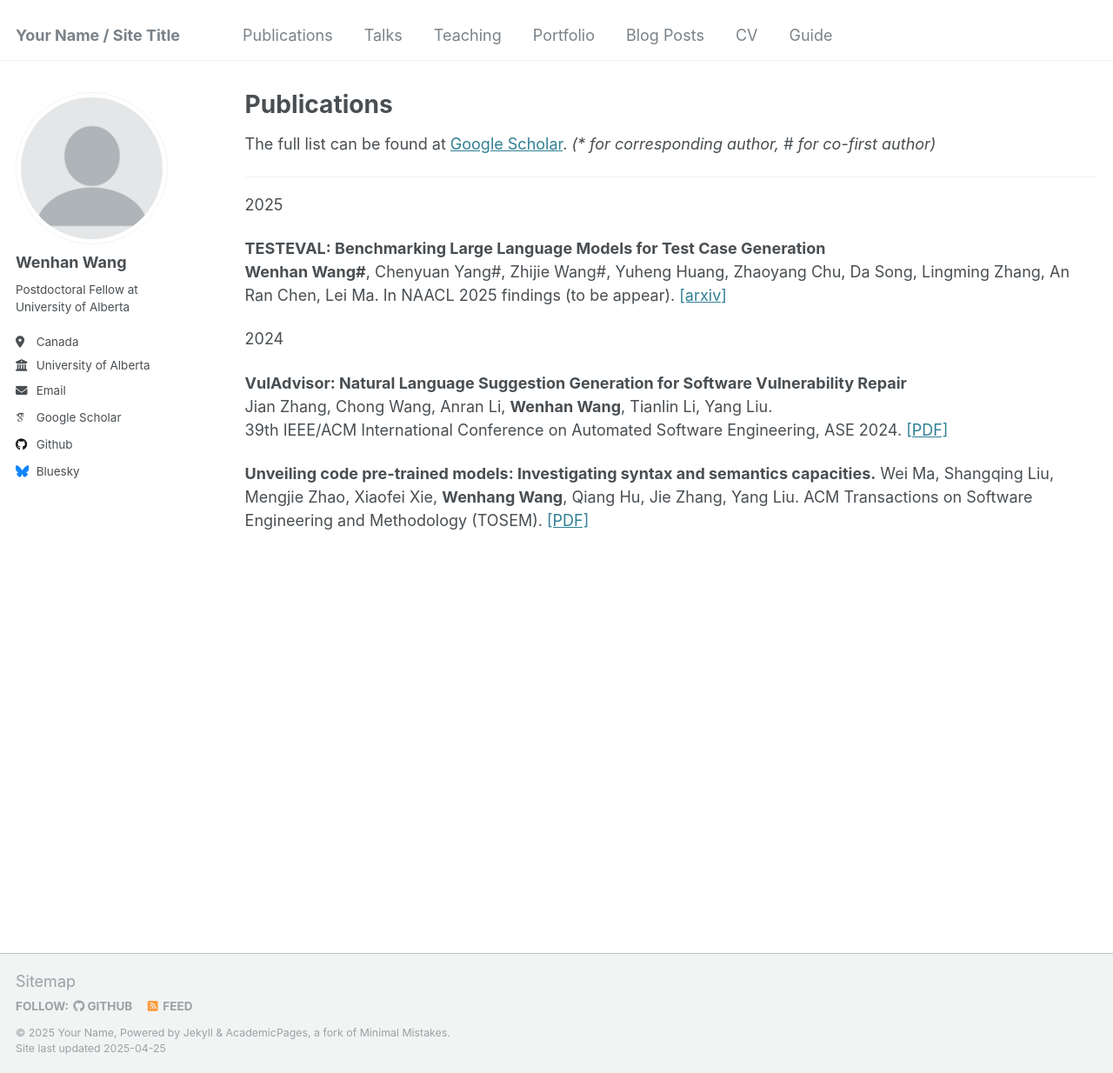
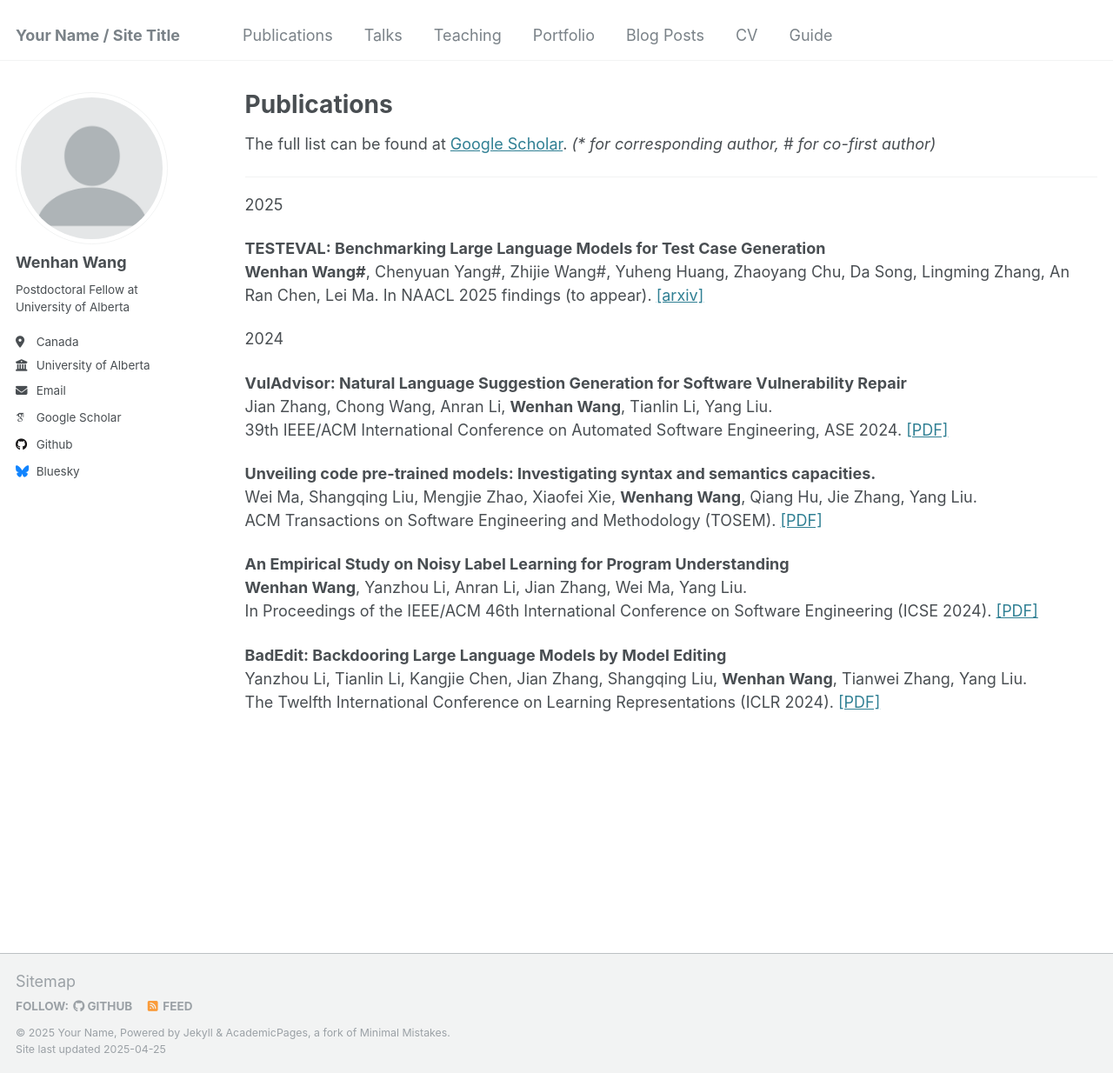
Before and after one commit to jacobwwh/jacobwwh.github.io, a Jekyll site: the page built from _pages/publications.md, in a window 1280 px wide and 1234 px high. Shown: the whole window at 87% size. Built offline with Jekyll 4.4.1, drawn with Linux system fonts in a browser that asks for light colours; some web fonts are replaced.

Commit message:
Update publications.md

```diff
--- a/_pages/publications.md
+++ b/_pages/publications.md
@@ -17,7 +17,7 @@ The full list can be found at <a href="https://scholar.google.com/citations?user
 
 **TESTEVAL: Benchmarking Large Language Models for Test Case Generation**
    **Wenhan Wang#**, Chenyuan Yang#, Zhijie Wang#, Yuheng Huang, Zhaoyang Chu, Da Song, Lingming Zhang, An Ran Chen, Lei Ma.
-   In NAACL 2025 findings (to be appear). [\[arxiv\]](https://arxiv.org/abs/2406.04531)
+   In NAACL 2025 findings (to appear). [\[arxiv\]](https://arxiv.org/abs/2406.04531)
 
 2024
 
@@ -26,5 +26,13 @@ The full list can be found at <a href="https://scholar.google.com/citations?user
    39th IEEE/ACM International Conference on Automated Software Engineering, ASE 2024. [\[PDF\]](http://zhangj111.github.io/files/ASE24_VulAdvisor.pdf)
 
 **Unveiling code pre-trained models: Investigating syntax and semantics capacities.**
-  Wei Ma, Shangqing Liu, Mengjie Zhao, Xiaofei Xie, **Wenhang Wang**, Qiang Hu, Jie Zhang, Yang Liu.
-  ACM Transactions on Software Engineering and Methodology (TOSEM). [\[PDF\]](https://dl.acm.org/doi/pdf/10.1145/3664606?casa_token=14aNROHEbY8AAAAA:_6A_qshezuoL2_q6tJDtAi0-bcFBV0kcmbay7ZdeBTjw9psjeKRTwMQgO2m1ivEftaKrHaheV8Nw)
+   Wei Ma, Shangqing Liu, Mengjie Zhao, Xiaofei Xie, **Wenhang Wang**, Qiang Hu, Jie Zhang, Yang Liu.
+   ACM Transactions on Software Engineering and Methodology (TOSEM). [\[PDF\]](https://dl.acm.org/doi/pdf/10.1145/3664606?casa_token=14aNROHEbY8AAAAA:_6A_qshezuoL2_q6tJDtAi0-bcFBV0kcmbay7ZdeBTjw9psjeKRTwMQgO2m1ivEftaKrHaheV8Nw)
+
+**An Empirical Study on Noisy Label Learning for Program Understanding**
+   **Wenhan Wang**, Yanzhou Li, Anran Li, Jian Zhang, Wei Ma, Yang Liu.
+   In Proceedings of the IEEE/ACM 46th International Conference on Software Engineering (ICSE 2024). [\[PDF\]](https://dl.acm.org/doi/pdf/10.1145/3597503.3639217?casa_token=EeGJLPW87GQAAAAA:9EvCUTwMC88sPbDm-NnwEMQ-0iDd-DmuZ8hBeJ42jppVQJ7L62wW2iSNxAEjKIBbOPOkHeFMAYfX)
+
+**BadEdit: Backdooring Large Language Models by Model Editing**
+   Yanzhou Li, Tianlin Li, Kangjie Chen, Jian Zhang, Shangqing Liu, **Wenhan Wang**, Tianwei Zhang, Yang Liu.
+   The Twelfth International Conference on Learning Representations (ICLR 2024). [\[PDF\]](https://openreview.net/pdf?id=duZANm2ABX)
```
